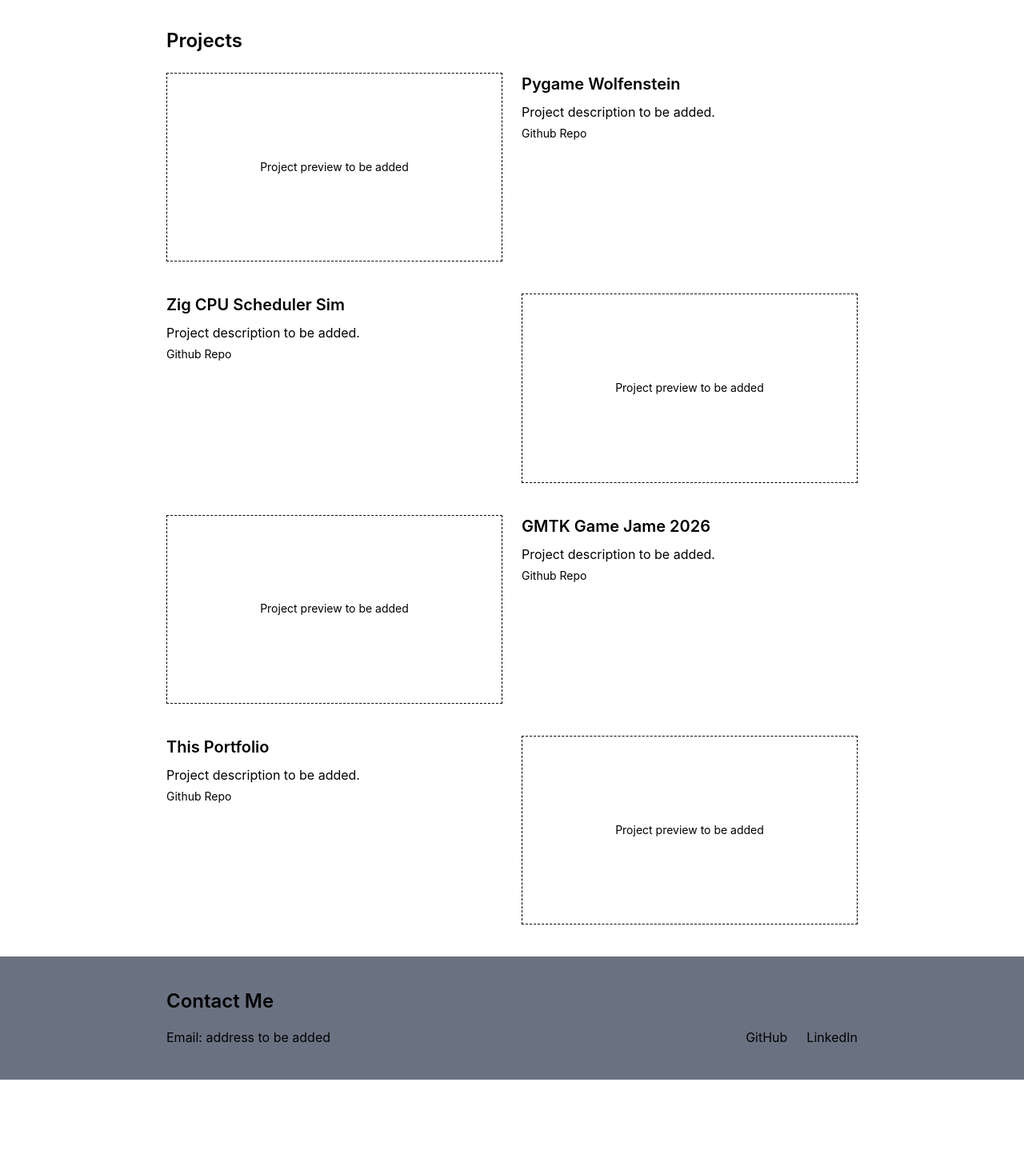
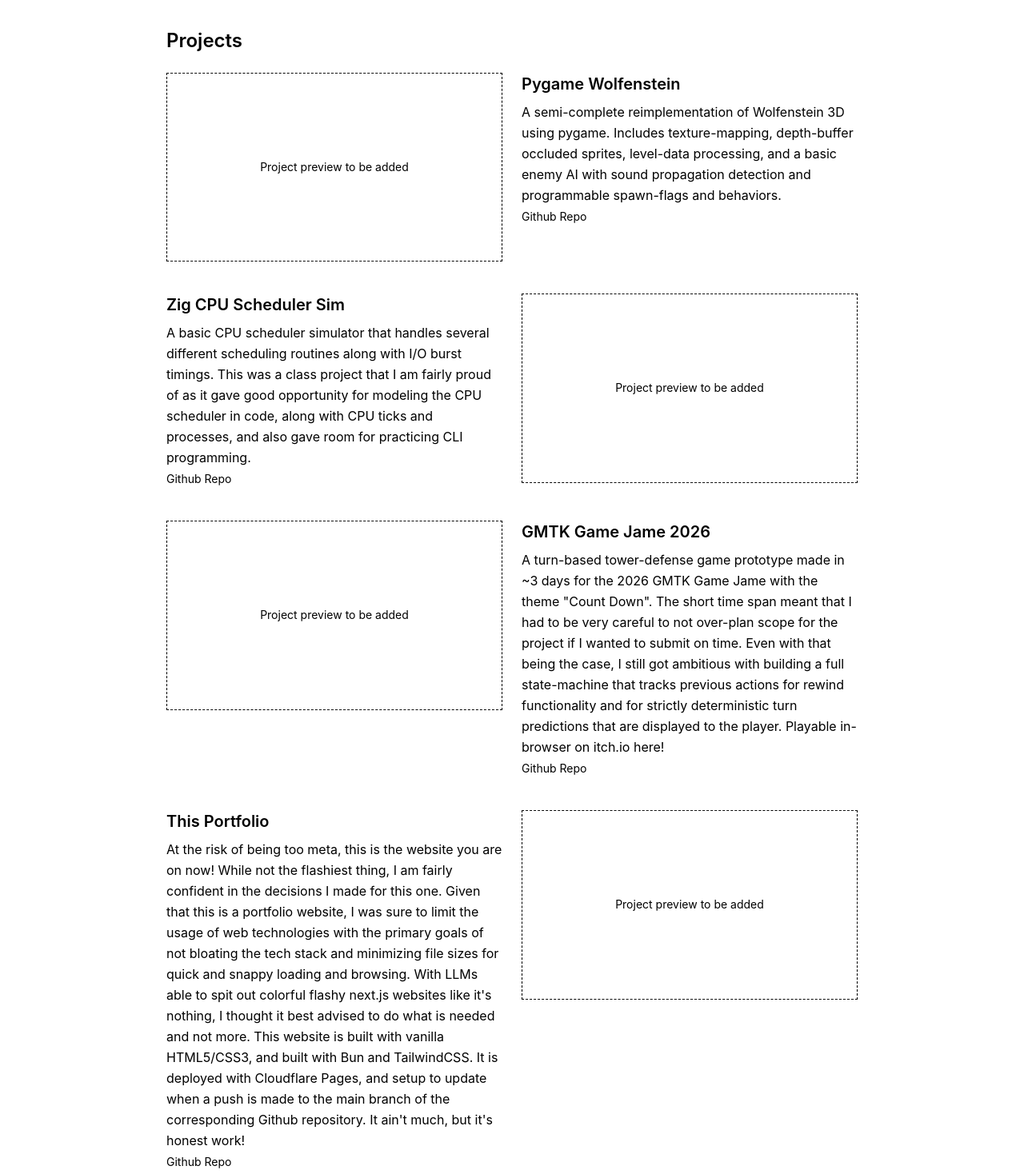
Before and after one commit to teddyg26/portfolio-web, a website: page public/index.html in a window 1280 px wide. Shown: the part 1400-2868 px from the top of the page at 80% size. Before the commit the page ends 2750 px from the top, so only its background shows below. Drawn offline with nearby package versions, Linux system fonts and the light colour scheme; files that its build step writes are made by us from their sources.

Commit message:
Add github & linkedin links & project descriptions

```diff
--- a/public/index.html
+++ b/public/index.html
@@ -73,7 +73,12 @@
                 <a class="text-link" role="link" aria-disabled="true">Pygame Wolfenstein</a>
               </h3>
               <!-- TODO: Explain the problem, your contribution, and the result. -->
-              <p class="mt-2">Project description to be added.</p>
+              <p class="mt-2">
+                A semi-complete reimplementation of Wolfenstein 3D using pygame.
+                Includes texture-mapping, depth-buffer occluded sprites, level-data
+                processing, and a basic enemy AI with sound propagation detection
+                and programmable spawn-flags and behaviors.
+              </p>
               <a href="https://github.com/teddyg26/pygame-wolf-clone" target="_blank" class="mt-2 text-sm">Github Repo</a>
             </div>
           </article>
@@ -89,7 +94,12 @@
                 <a class="text-link" role="link" aria-disabled="true">Zig CPU Scheduler Sim</a>
               </h3>
               <!-- TODO: Explain the problem, your contribution, and the result. -->
-              <p class="mt-2">Project description to be added.</p>
+              <p class="mt-2">
+                A basic CPU scheduler simulator that handles several different scheduling routines
+                along with I/O burst timings. This was a class project that I am fairly proud of
+                as it gave good opportunity for modeling the CPU scheduler in code, along with CPU ticks
+                and processes, and also gave room for practicing CLI programming.
+              </p>
               <a href="https://github.com/teddyg26/zig-schsim" target="_blank" class="mt-2 text-sm">Github Repo</a>
             </div>
           </article>
@@ -105,7 +115,15 @@
                 <a class="text-link" role="link" aria-disabled="true">GMTK Game Jame 2026</a>
               </h3>
               <!-- TODO: Explain the problem, your contribution, and the result. -->
-              <p class="mt-2">Project description to be added.</p>
+              <p class="mt-2">
+                A turn-based tower-defense game prototype made in ~3 days for the 2026
+                GMTK Game Jame with the theme "Count Down". The short time span meant that
+                I had to be very careful to not over-plan scope for the project if I wanted
+                to submit on time. Even with that being the case, I still got ambitious with
+                building a full state-machine that tracks previous actions for rewind functionality
+                and for strictly deterministic turn predictions that are displayed to the player.
+                Playable in-browser on itch.io <a href="https://jelly-penguin.itch.io/tactics-tower-defense" target="_blank">here</a>!
+              </p>
               <a href="https://github.com/teddyg26/tactics-tower-defense" target="_blank" class="mt-2 text-sm">Github Repo</a>
             </div>
           </article>
@@ -121,7 +139,17 @@
                 <a class="text-link" role="link" aria-disabled="true">This Portfolio</a>
               </h3>
               <!-- TODO: Explain the problem, your contribution, and the result. -->
-              <p class="mt-2">Project description to be added.</p>
+              <p class="mt-2">
+                At the risk of being too meta, this is the website you are on now! While not the
+                flashiest thing, I am fairly confident in the decisions I made for this one. Given
+                that this is a portfolio website, I was sure to limit the usage of web technologies
+                with the primary goals of not bloating the tech stack and minimizing file sizes for
+                quick and snappy loading and browsing. With LLMs able to spit out colorful flashy
+                next.js websites like it's nothing, I thought it best advised to do what is needed and not more.
+                This website is built with vanilla HTML5/CSS3, and built with Bun and TailwindCSS.
+                It is deployed with Cloudflare Pages, and setup to update when a push is made to
+                the main branch of the corresponding Github repository. It ain't much, but it's honest work!
+              </p>
               <a href="https://github.com/teddyg26/portfolio-web" target="_blank" class="mt-2 text-sm">Github Repo</a>
             </div>
           </article>
@@ -134,12 +162,12 @@
         <h2 class="text-2xl font-semibold" id="contact-heading">Contact Me</h2>
         <div class="mt-4 flex flex-wrap items-center justify-between gap-4">
           <!-- TODO: Add your public email address and mailto href; remove aria-disabled. -->
-          <p>Email: <a class="text-link" role="link" aria-disabled="true">address to be added</a></p>
+          <p><a class="text-link" role="link" href="mailto:teddygarneau@gmail.com">teddygarneau@gmail.com</a></p>
           <ul class="flex gap-6" role="list" aria-label="Social profiles">
             <!-- TODO: Add profile hrefs and remove aria-disabled. Replace text with supplied SVG logos later. -->
             <!-- Keep each link's accessible name; logos can use currentColor and aria-hidden="true". -->
-            <li><a class="text-link" role="link" aria-label="GitHub" aria-disabled="true">GitHub</a></li>
-            <li><a class="text-link" role="link" aria-label="LinkedIn" aria-disabled="true">LinkedIn</a></li>
+            <li><a class="text-link" role="link" aria-label="GitHub" href="https://github.com/teddyg26/">GitHub</a></li>
+            <li><a class="text-link" role="link" aria-label="LinkedIn" href="https://www.linkedin.com/in/theodore-garneau-ba83a7241/?isSelfProfile=true">LinkedIn</a></li>
           </ul>
         </div>
       </div>
```
